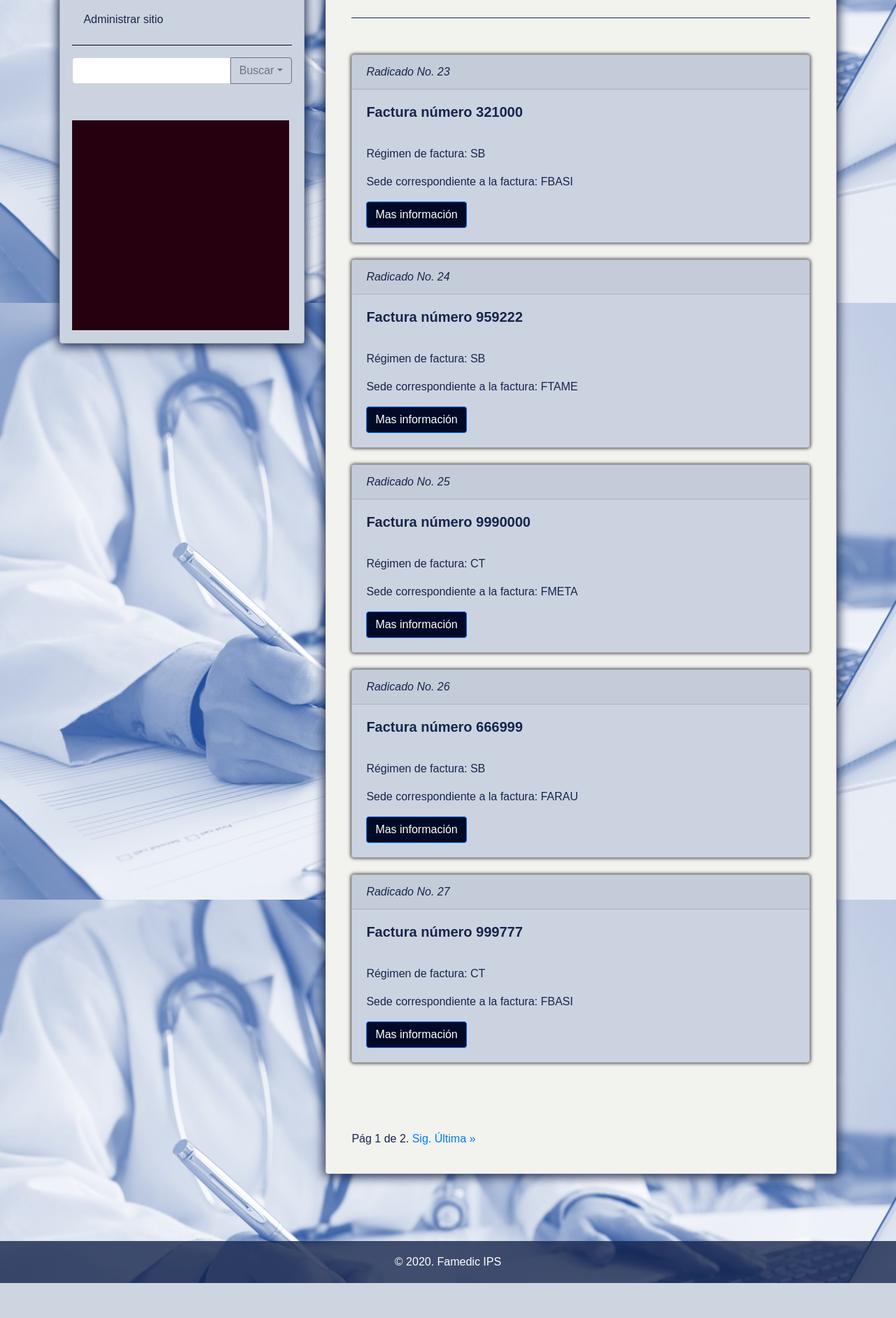
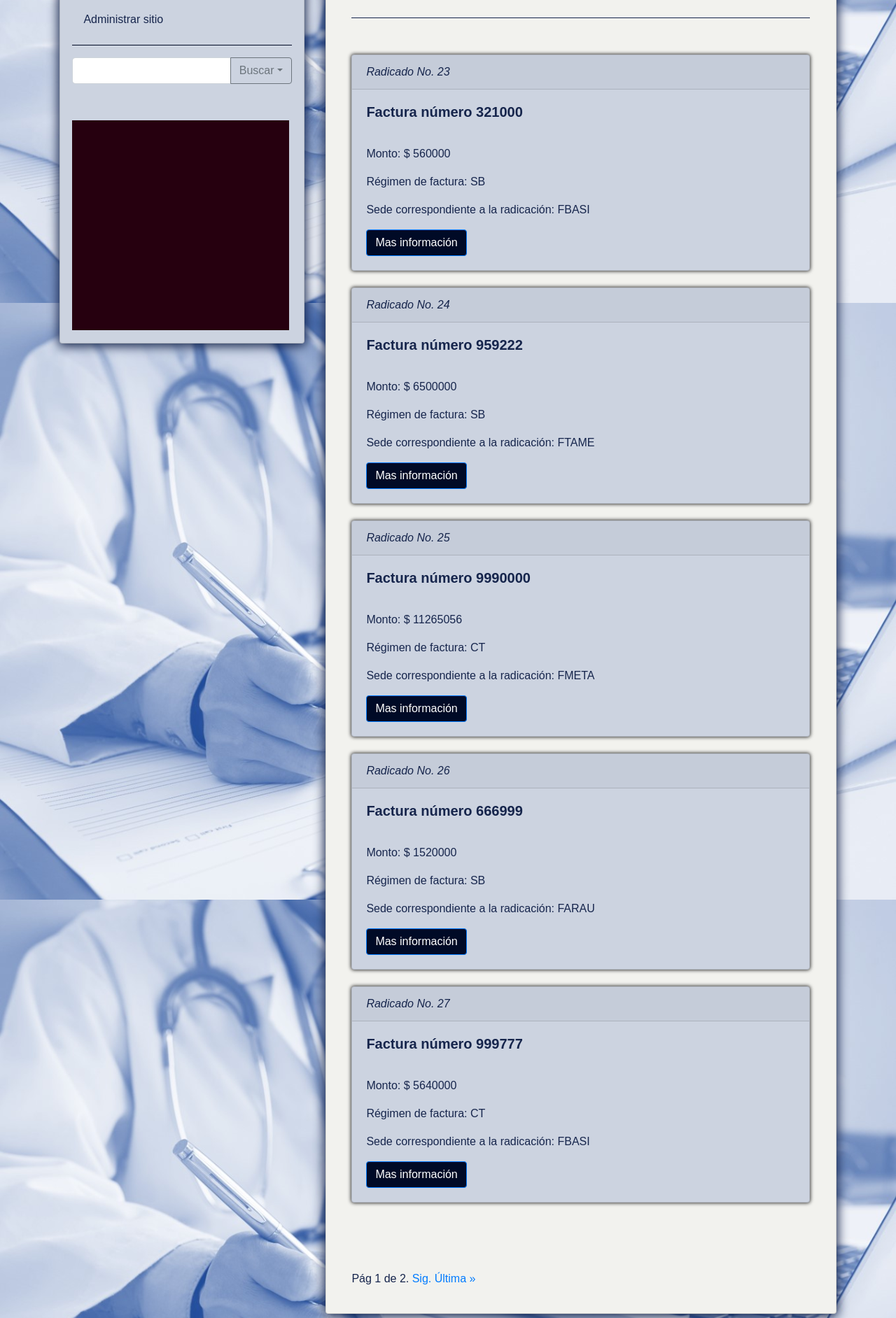
Before and after one commit to ricardoqp1997/FamedicPortal, a Django app: page /main/historial/ in a window 1280 px wide. Shown: the part 420-2304 px from the top of the page at 70% size. Before the commit the page ends 2254 px from the top, so only its background shows below. Run offline with Django 3.2, Linux system fonts and the light colour scheme; a user stored in the database is signed in; data comes from the database, SQL or seed files in the repository; parts of the project's set-up code (start-up, migrations or seed data) failed here and were passed over; some libraries are stand-ins or nearby versions; some web fonts are replaced.

Commit message:
Radicación y página de lista de radicados funcionales

```diff
--- a/portal_radicaciones/templates/FamedicDesign/ListaRadicados.html
+++ b/portal_radicaciones/templates/FamedicDesign/ListaRadicados.html
@@ -78,8 +78,9 @@
                 <div class="card-body">
                     <h5 class="card-title"><strong>Factura número {{ radicado.id_factura }}</strong></h5>
                     <br>
+                    <p class="card-text">Monto: $ {{ radicado.monto_factura}}</p>
                     <p class="card-text">Régimen de factura: {{ radicado.regimen_type}}</p>
-                    <p class="card-text">Sede correspondiente a la factura: {{ radicado.sede_select }}</p>
+                    <p class="card-text">Sede correspondiente a la radicación: {{ radicado.sede_select }}</p>
                     <a href="#" class="btn btn-primary boton_detalles">Mas información</a>
                 </div>
             </div>
```
